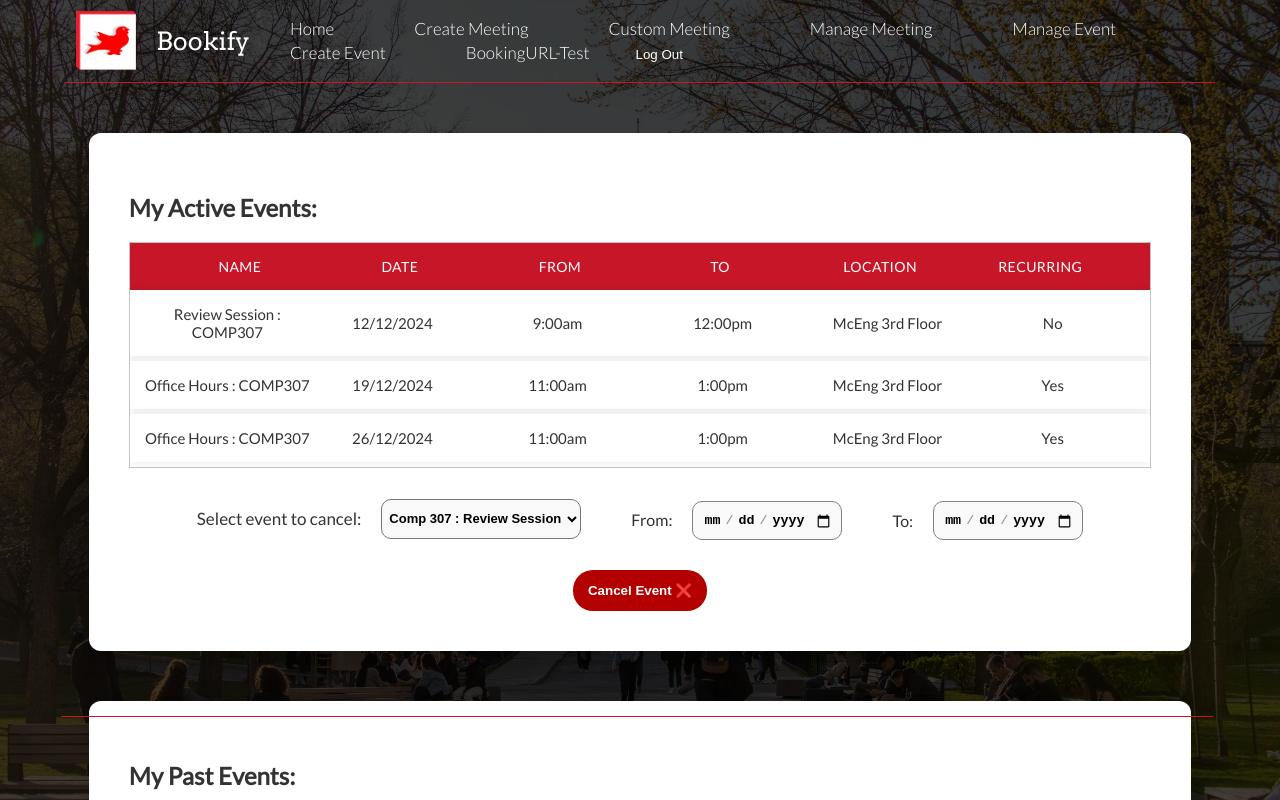
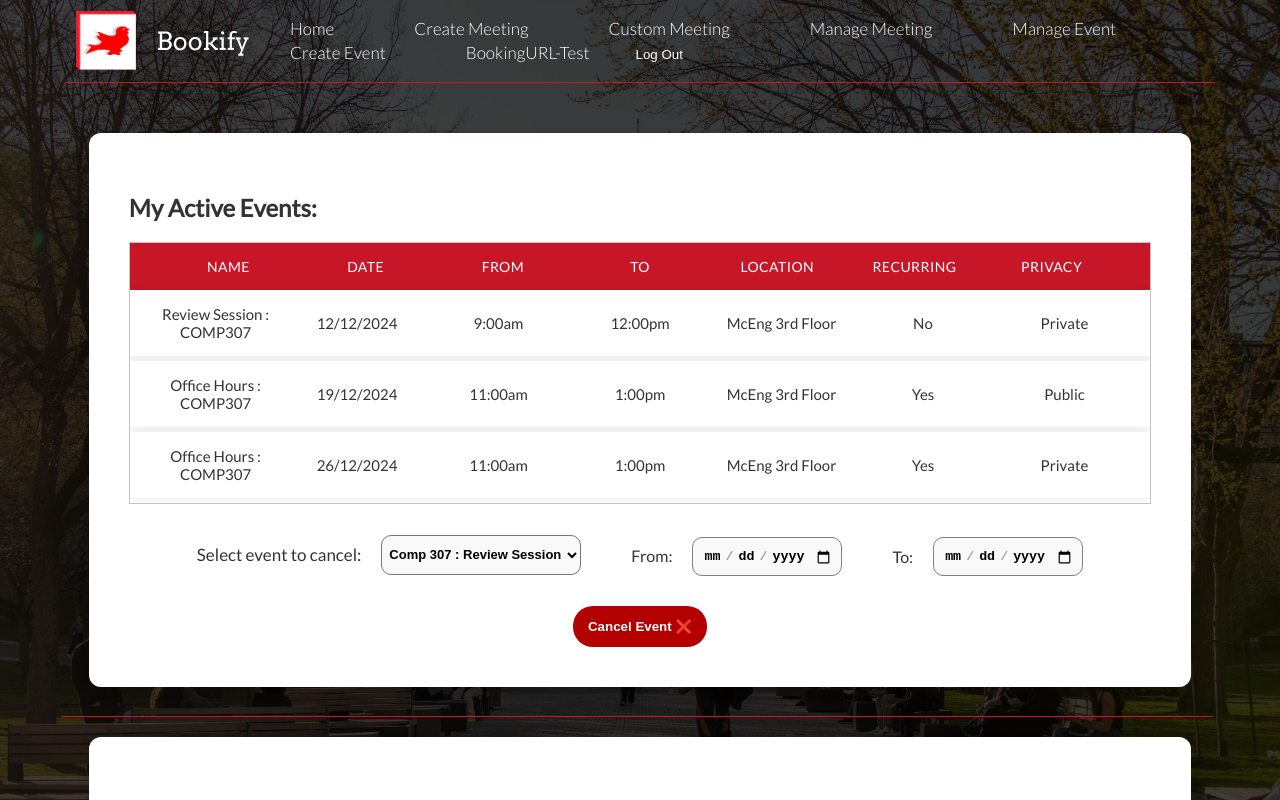
Before and after one commit to andretandoc/bookify, a React (Vite) app in the folder client/: page /ManageEvent in a window 1280 px wide. Shown: the top 800 px of the page. Built offline with nearby package versions, Linux system fonts and the light colour scheme; sample sign-in values are in the browser's storage.

Commit message:
Update ManageEvent.jsx

```diff
--- a/client/src/components/private/ManageEvent.jsx
+++ b/client/src/components/private/ManageEvent.jsx
@@ -74,6 +74,7 @@ export default function ManageEvent() {
                     <div class="col">To</div>
                     <div class="col">Location</div>
                     <div class="col">Recurring</div>
+                    <div class="col">Privacy</div>
                     </li>
                     <li class="table-row">
                     <div class="col" data-label="Name">Review Session : COMP307</div>
@@ -82,6 +83,7 @@ export default function ManageEvent() {
                     <div class="col" data-label="To">12:00pm</div>
                     <div class="col" data-label="Location">McEng 3rd Floor</div>
                     <div class="col" data-label="Recurring">No</div>
+                    <div class="col" data-label="Privacy">Private</div>
                     </li>
                     <li class="table-row">
                     <div class="col" data-label="Name">Office Hours : COMP307</div>
@@ -90,6 +92,7 @@ export default function ManageEvent() {
                     <div class="col" data-label="To">1:00pm</div>
                     <div class="col" data-label="Location">McEng 3rd Floor</div>
                     <div class="col" data-label="Recurring">Yes</div>
+                    <div class="col" data-label="Privacy">Public</div>
                     </li>
                     <li class="table-row">
                     <div class="col" data-label="Name">Office Hours : COMP307</div>
@@ -98,6 +101,7 @@ export default function ManageEvent() {
                     <div class="col" data-label="To">1:00pm</div>
                     <div class="col" data-label="Location">McEng 3rd Floor</div>
                     <div class="col" data-label="Recurring">Yes</div>
+                    <div class="col" data-label="Privacy">Private</div>
                     </li>
 
                 </ul>
```
